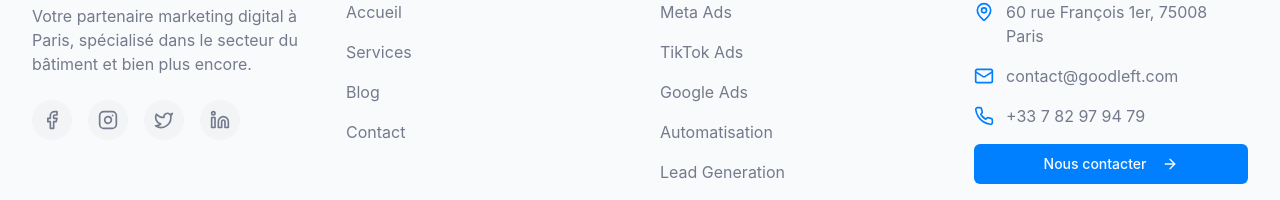
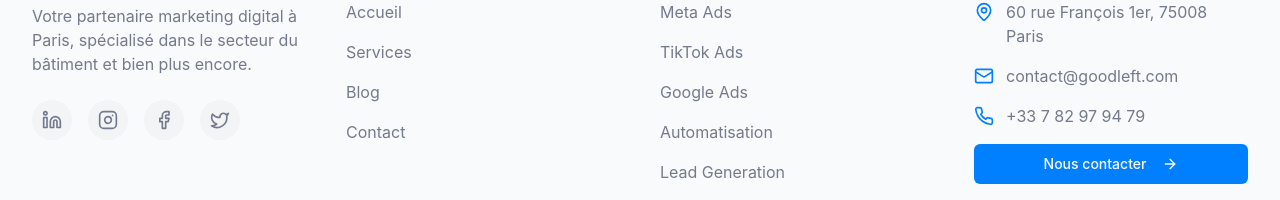
Before and after one commit to liorthr/goodleft, a React (Vite) app: page /blog in a window 1280 px wide. Shown: the part 3230-3430 px from the top of the page. Built offline with nearby package versions, Linux system fonts and the light colour scheme; a web font is replaced by a local one.

Commit message:
Add social media links
Update social media links in the footer.

```diff
--- a/src/components/Footer.tsx
+++ b/src/components/Footer.tsx
@@ -26,10 +26,10 @@ const Footer = () => {
               Votre partenaire marketing digital à Paris, spécialisé dans le secteur du bâtiment et bien plus encore.
             </p>
             <div className="flex space-x-4">
-              <SocialLink href="#" icon={<Facebook className="h-5 w-5" />} />
-              <SocialLink href="#" icon={<Instagram className="h-5 w-5" />} />
-              <SocialLink href="#" icon={<Twitter className="h-5 w-5" />} />
-              <SocialLink href="#" icon={<Linkedin className="h-5 w-5" />} />
+              <SocialLink href="https://www.linkedin.com/company/goodleft/?viewAsMember=true" icon={<Linkedin className="h-5 w-5" />} />
+              <SocialLink href="https://www.instagram.com/liorthr/" icon={<Instagram className="h-5 w-5" />} />
+              <SocialLink href="https://www.instagram.com/liorthr/" icon={<Facebook className="h-5 w-5" />} />
+              <SocialLink href="https://www.linkedin.com/in/lior-tahar-74934b29a/" icon={<Twitter className="h-5 w-5" />} />
             </div>
           </div>
 
```
